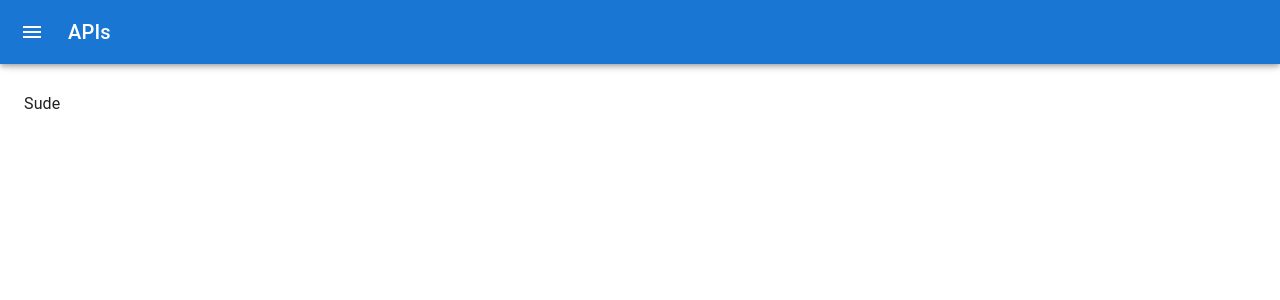
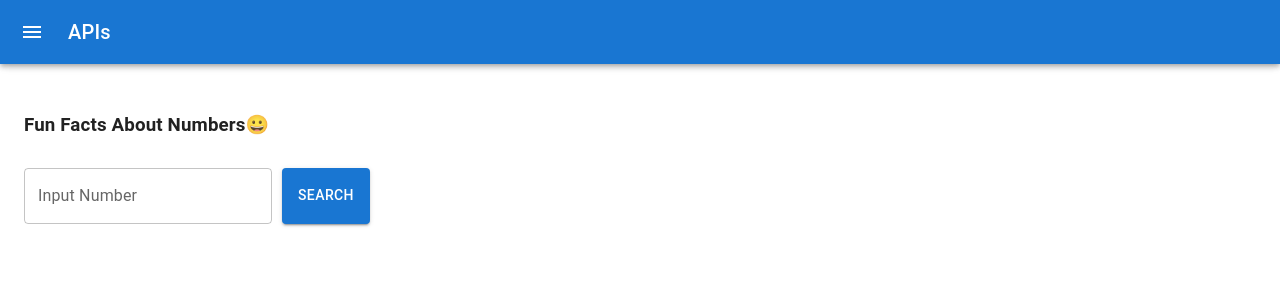
Before and after one commit to bounswe/bounswe2023group8, a React (Create React App) app in the folder practice-app/client/: page /sude in a window 1280 px wide. Shown: the top 300 px of the page. Built offline with nearby package versions, Linux system fonts and the light colour scheme.

Commit message:
main part of the front-end

```diff
--- a/practice-app/client/package.json
+++ b/practice-app/client/package.json
@@ -11,6 +11,7 @@
     "@testing-library/jest-dom": "^5.16.5",
     "@testing-library/react": "^13.4.0",
     "@testing-library/user-event": "^13.5.0",
+    "axios": "^1.4.0",
     "react": "^18.2.0",
     "react-dom": "^18.2.0",
     "react-query": "^3.39.3",
--- a/practice-app/client/src/views/Sude.js
+++ b/practice-app/client/src/views/Sude.js
@@ -1,9 +1,41 @@
-import React from 'react';
+import React, { useState } from "react";
+import { Button, TextField } from "@mui/material";
+import axios from "axios";
 
 function Sude() {
+  const [num, setNum] = useState("");
+  const [info, setInfo] = useState("");
+
+  function handleClick() {
+    if (num != "") {
+      axios
+        .get(`http://numbersapi.com/${num}`)
+        .then((response) => {
+          setInfo(response.data);
+        })
+        .catch((error) => {
+          console.log(error, error.response);
+        });
+    }
+  }
+
   return (
-    <div>
-      Sude
+    <div style={{ display: "flex", flexDirection: "column", gap: 10 }}>
+      <h3>Fun Facts About Numbers😀</h3>
+      <div style={{ display: "flex", gap: 10 }}>
+        <TextField
+          id="outlined-controlled"
+          label="Input Number"
+          value={num}
+          onChange={(event) => {
+            setNum(event.target.value);
+          }}
+        />
+        <Button variant="contained" onClick={handleClick}>
+          Search
+        </Button>
+      </div>
+      <div>{info}</div>
     </div>
   );
 }
```
Also changed, not shown: 2 other files (tests, documents, lock files or other folders).
